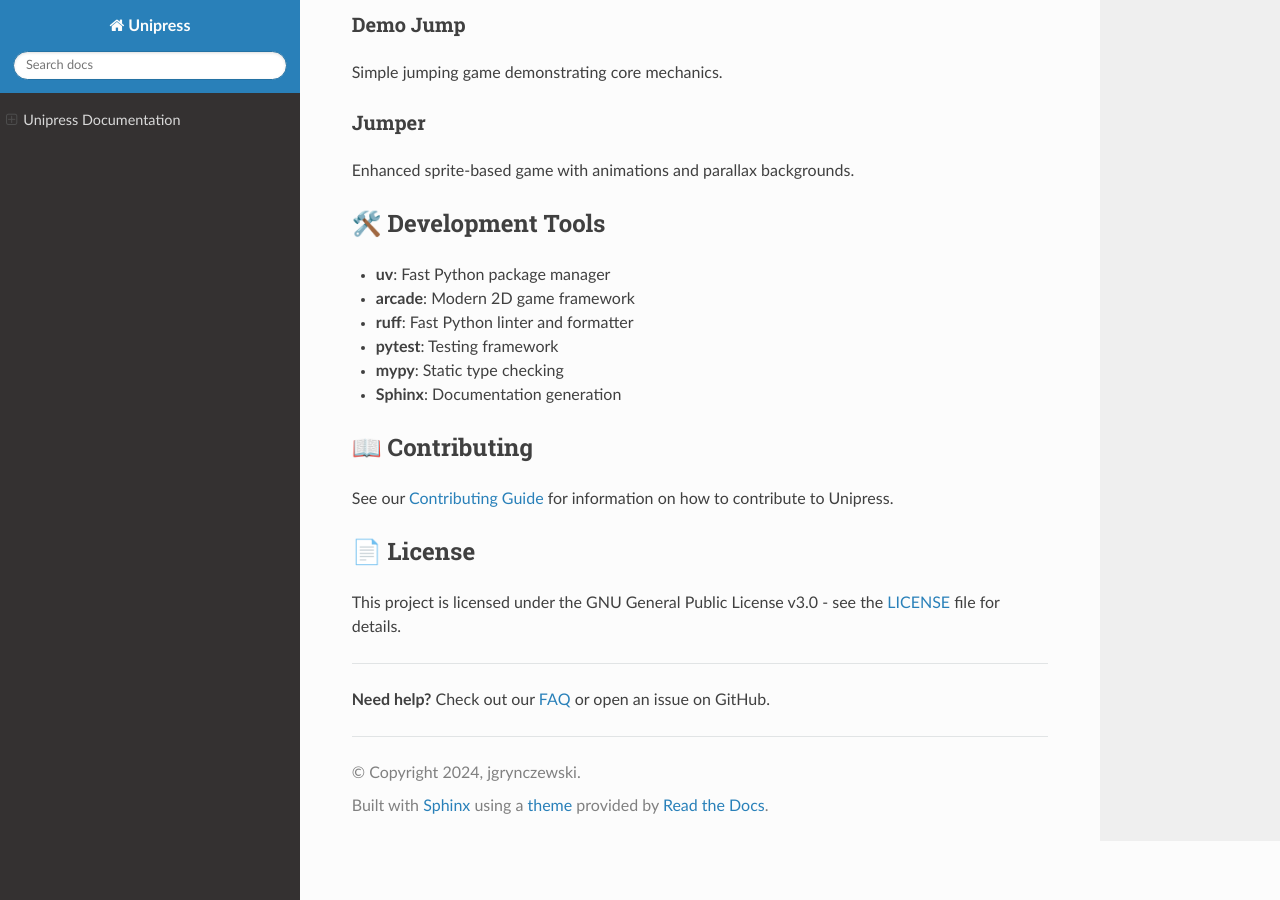
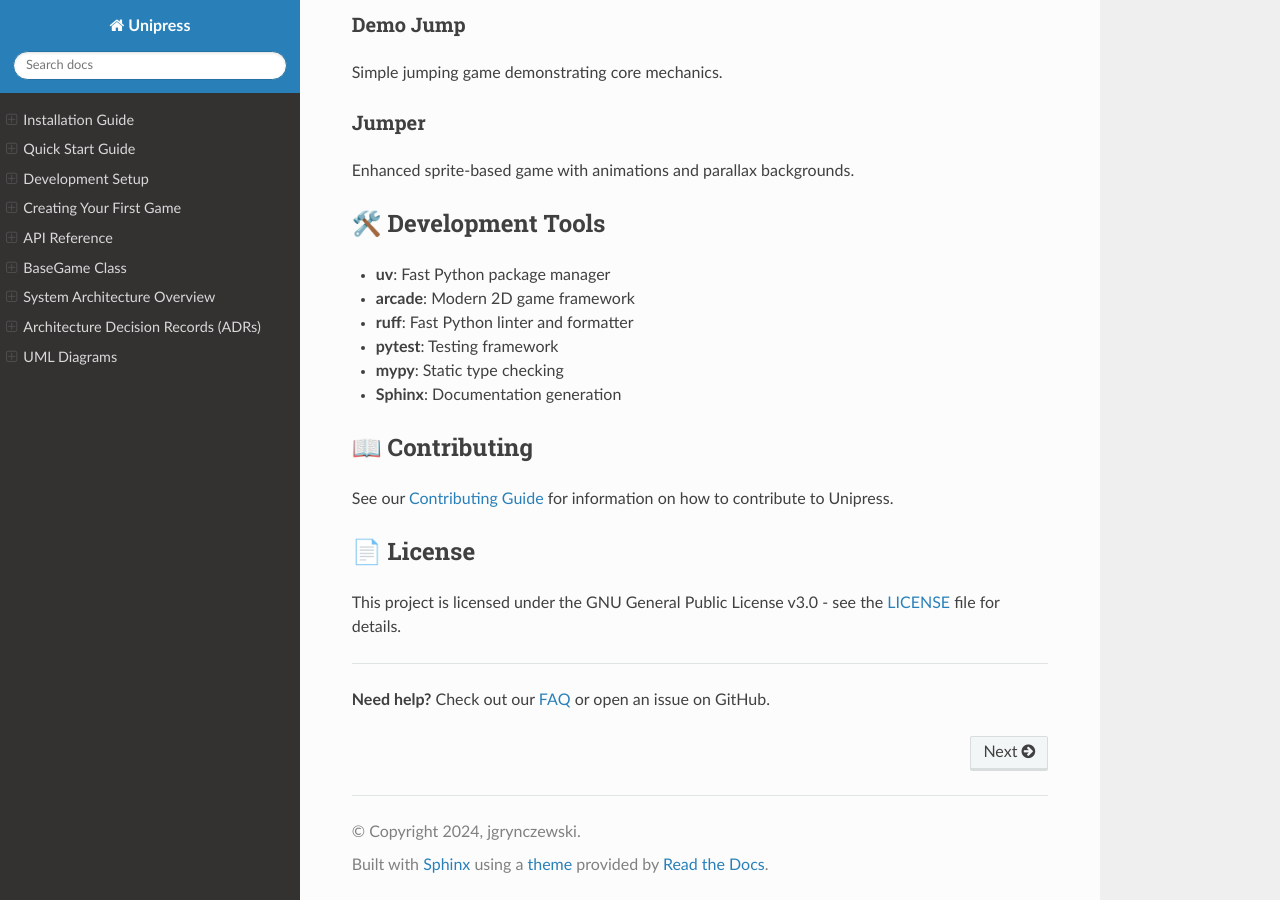
Before and after one commit to jgrynczewski/unipress, a Sphinx documentation site: the page built from docs/sphinx/index.md, in a window 1280 px wide and 900 px high, scrolled down 1508 px. Built offline with Sphinx 7.4.7 and the Read the Docs theme 3.1.0, drawn with Linux system fonts in a browser that asks for light colours; pages that are not in the unit, such as notebooks, are missing from menus.

Commit message:
docs: ✏️ restore toctree with hidden option to fix navigation sidebar

````diff
--- a/docs/sphinx/index.md
+++ b/docs/sphinx/index.md
@@ -4,7 +4,21 @@ Welcome to the Unipress documentation! Unipress is a collection of one-button ga
 
 > **Note**: This documentation is also available on [Read the Docs](https://unipress.readthedocs.io/) and [GitHub Pages](https://jgrynczewski.github.io/unipress/).
 
+```{toctree}
+:hidden:
 
+tutorials/installation
+tutorials/quick_start
+tutorials/development_setup
+tutorials/first_game
+
+api/index
+api/base_game
+
+architecture/overview
+architecture/decisions
+architecture/uml
+```
 
 ## 🎮 What is Unipress?
 
````
